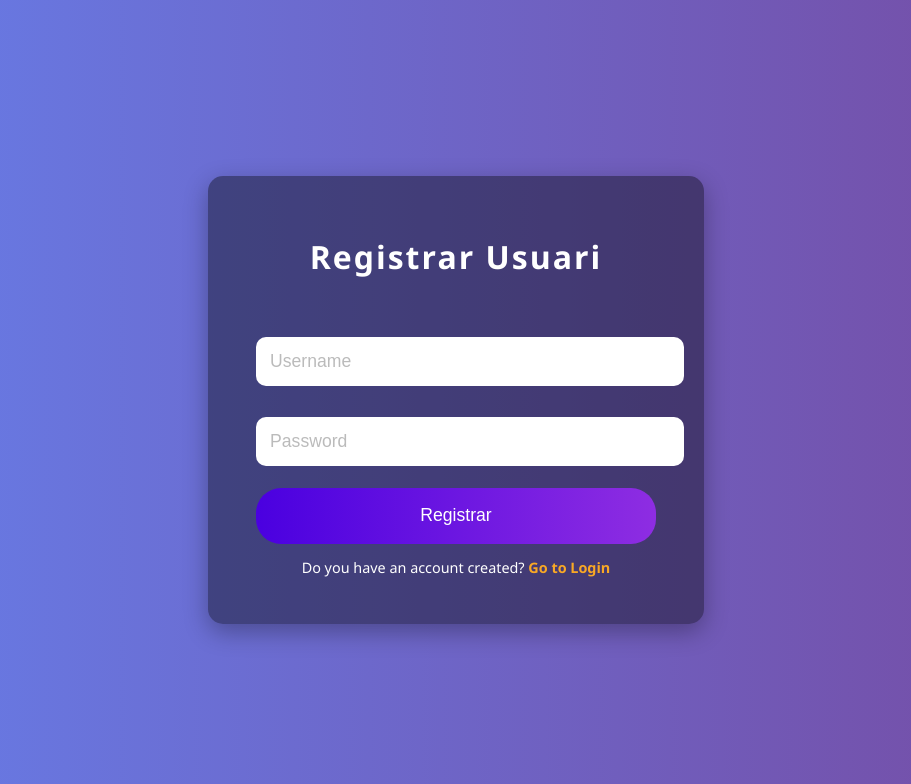
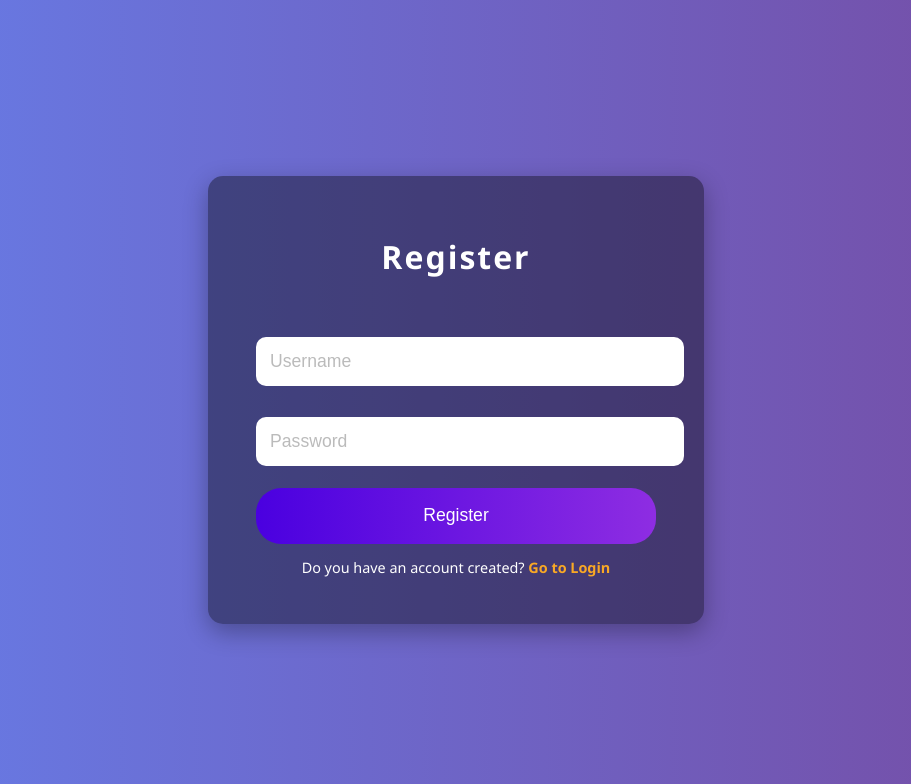
Before and after one commit to Comfrey29/arcom-ai-assistant, a Flask app: page /register in a window 1280 px wide. Shown: the top 784 px of the page, without its empty margins (184-1095 px from the left). Run offline with Flask 3, Linux system fonts and the light colour scheme.

Commit message:
Update register.html

```diff
--- a/templates/register.html
+++ b/templates/register.html
@@ -82,7 +82,7 @@
 </head>
 <body>
   <div class="register-box">
-    <h2>Registrar Usuari</h2>
+    <h2>Register</h2>
 
     {% with messages = get_flashed_messages() %}
       {% if messages %}
@@ -97,7 +97,7 @@
     <form method="post" autocomplete="off" action="{{ url_for('register') }}">
       <input type="text" name="username" placeholder="Username" required>
       <input type="password" name="password" placeholder="Password" required>
-      <button type="submit">Registrar</button>
+      <button type="submit">Register</button>
     </form>
 
     <p class="footer-text">
```
